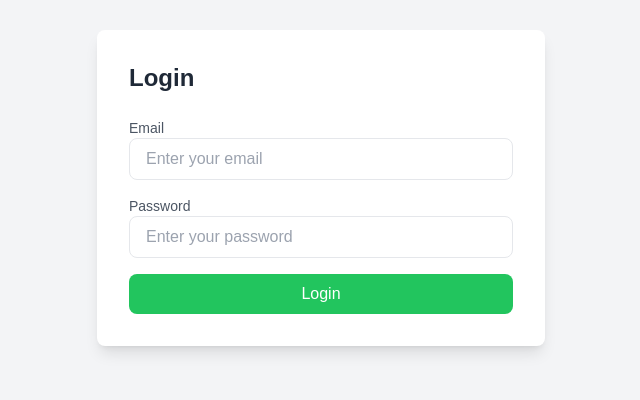
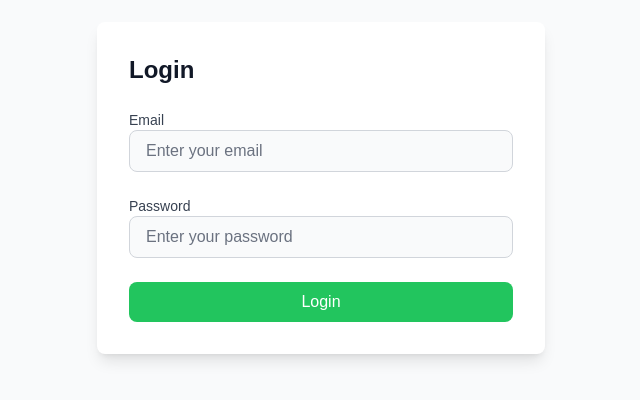
Before and after one commit to mshuecodev/authentication-firebase, a Next.js app: page /login in a window 1280 px wide. Shown: the part 212-612 px from the top of the page, without its empty margins (319-959 px from the left). Built offline with nearby package versions, Linux system fonts and the light colour scheme; no server answers.

Commit message:
request ok

```diff
--- a/app/context/AuthContex.tsx
+++ b/app/context/AuthContex.tsx
@@ -18,12 +18,17 @@ export const AuthProvider: React.FC<{ children: React.ReactNode }> = ({ children
 	const [loading, setLoading] = useState(true)
 
 	useEffect(() => {
+		console.log("Setting up onAuthStateChanged listener")
 		const unsubscribe = onAuthStateChanged(auth, (user) => {
+			console.log("Auth state updated:", user)
 			setUser(user)
 			setLoading(false)
 		})
 
-		return () => unsubscribe()
+		return () => {
+			console.log("Cleaning up onAuthStateChanged listener")
+			unsubscribe()
+		}
 	}, [])
 
 	return <AuthContext.Provider value={{ user, loading }}>{children}</AuthContext.Provider>
--- a/app/login/page.tsx
+++ b/app/login/page.tsx
@@ -1,34 +1,45 @@
-"use client";
-import React, { useState } from "react";
-import { useRouter } from "next/navigation";
+"use client"
+import React, { useState } from "react"
+import { useRouter } from "next/navigation"
 
 const Login: React.FC = () => {
-  const [email, setEmail] = useState("");
-  const [password, setPassword] = useState("");
-  const router = useRouter();
+	const [email, setEmail] = useState("")
+	const [password, setPassword] = useState("")
+	const router = useRouter()
 
 	const handleLogin = async (e: React.FormEvent) => {
-    e.preventDefault();
+		e.preventDefault()
+		try {
 			const res = await fetch("/api/auth/login", {
 				method: "POST",
 				headers: { "Content-Type": "application/json" },
-      body: JSON.stringify({ email, password }),
-    });
+				body: JSON.stringify({ email, password })
+			})
 
 			if (res.ok) {
-      router.push("/dashboard");
+				console.log("Login successful, pushing to dashboard...")
+				router.push("/dashboard")
 			} else {
-      console.error(await res.json());
+				console.error("Login failed:", await res.json())
 			}
-  };
+		} catch (error) {
+			console.error("Login failed:", error)
+		}
+	}
 
 	return (
-    <div className="min-h-screen flex items-center justify-center bg-gray-100">
+		<div className="min-h-screen flex items-center justify-center bg-gray-50">
 			<div className="w-full max-w-md bg-white rounded-lg shadow-lg p-8">
-        <h1 className="text-2xl font-semibold text-gray-800 mb-6">Login</h1>
-        <form onSubmit={handleLogin} className="space-y-4">
+				<h1 className="text-2xl font-semibold text-gray-900 mb-6">Login</h1>
+				<form
+					onSubmit={handleLogin}
+					className="space-y-6"
+				>
 					<div>
-            <label htmlFor="email" className="block text-sm font-medium text-gray-600">
+						<label
+							htmlFor="email"
+							className="block text-sm font-medium text-gray-700"
+						>
 							Email
 						</label>
 						<input
@@ -36,12 +47,15 @@ const Login: React.FC = () => {
 							type="email"
 							value={email}
 							onChange={(e) => setEmail(e.target.value)}
-              className="w-full px-4 py-2 border rounded-lg focus:ring focus:ring-green-300"
+							className="w-full px-4 py-2 bg-gray-50 border border-gray-300 rounded-lg text-gray-900 placeholder-gray-500 focus:outline-none focus:ring-2 focus:ring-green-400 focus:border-green-400"
 							placeholder="Enter your email"
 						/>
 					</div>
 					<div>
-            <label htmlFor="password" className="block text-sm font-medium text-gray-600">
+						<label
+							htmlFor="password"
+							className="block text-sm font-medium text-gray-700"
+						>
 							Password
 						</label>
 						<input
@@ -49,20 +63,20 @@ const Login: React.FC = () => {
 							type="password"
 							value={password}
 							onChange={(e) => setPassword(e.target.value)}
-              className="w-full px-4 py-2 border rounded-lg focus:ring focus:ring-green-300"
+							className="w-full px-4 py-2 bg-gray-50 border border-gray-300 rounded-lg text-gray-900 placeholder-gray-500 focus:outline-none focus:ring-2 focus:ring-green-400 focus:border-green-400"
 							placeholder="Enter your password"
 						/>
 					</div>
 					<button
 						type="submit"
-            className="w-full bg-green-500 text-white py-2 rounded-lg hover:bg-green-600 transition"
+						className="w-full bg-green-500 text-white py-2 rounded-lg hover:bg-green-600 focus:outline-none focus:ring-2 focus:ring-green-400 transition"
 					>
 						Login
 					</button>
 				</form>
 			</div>
 		</div>
-  );
-};
+	)
+}
 
-export default Login;
+export default Login
```
Lines whose indentation alone changed are shown as unchanged.
